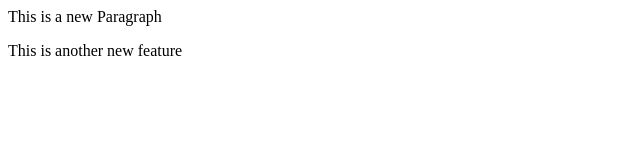
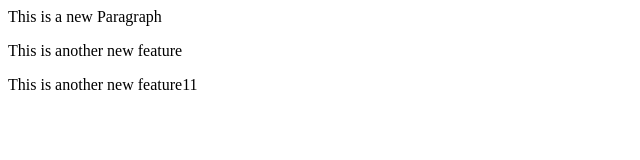
Before and after one commit to shivamx9/LocalRepo, a plain HTML site: page index.html in a window 1280 px wide. Shown: the whole page, without its empty margins (0-640 px from the left). Drawn offline with Linux system fonts and the light colour scheme.

Commit message:
Add new branch & new para

```diff
--- a/index.html
+++ b/index.html
@@ -1,2 +1,3 @@
 <p>This is a new Paragraph</p>
 <p>This is another new feature</p>
+<p>This is another new feature11</p>
```
